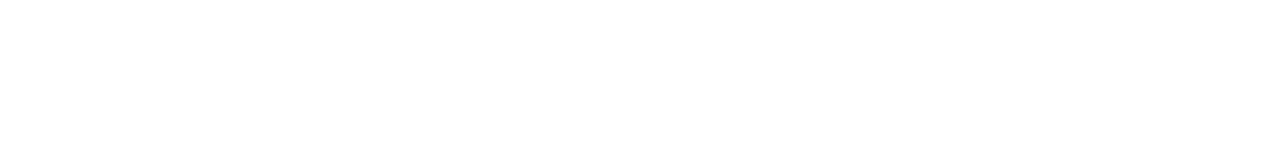
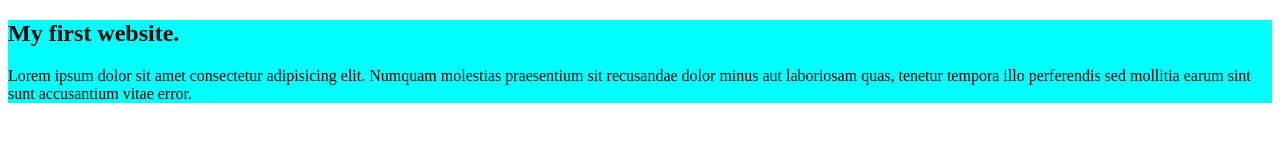
Before and after one commit to Umme-Habiba123/Daisy-Debugging-Github-repo, a plain HTML site: page index.html in a window 1280 px wide. Drawn offline with Linux system fonts and the light colour scheme.

Commit message:
added the first blog

```diff
--- a/index.html
+++ b/index.html
@@ -3,9 +3,14 @@
 <head>
     <meta charset="UTF-8">
     <meta name="viewport" content="width=device-width, initial-scale=1.0">
-    <title>Daisy Debugger Github repo</title>
+    <title>Daisy Debugging Github repo</title>
+    <link rel="stylesheet" href="styles/blog.css">
+
 </head>
 <body>
-
+    <div>
+       <h2> My first website.</h2>
+       Lorem ipsum dolor sit amet consectetur adipisicing elit. Numquam molestias praesentium sit recusandae dolor minus aut laboriosam quas, tenetur tempora illo perferendis sed mollitia earum sint sunt accusantium vitae error.
+    </div>
 </body>
 </html>
--- /dev/null
+++ b/styles/blog.css
@@ -0,0 +1,3 @@
+div{
+    background-color: aqua;
+}
```
